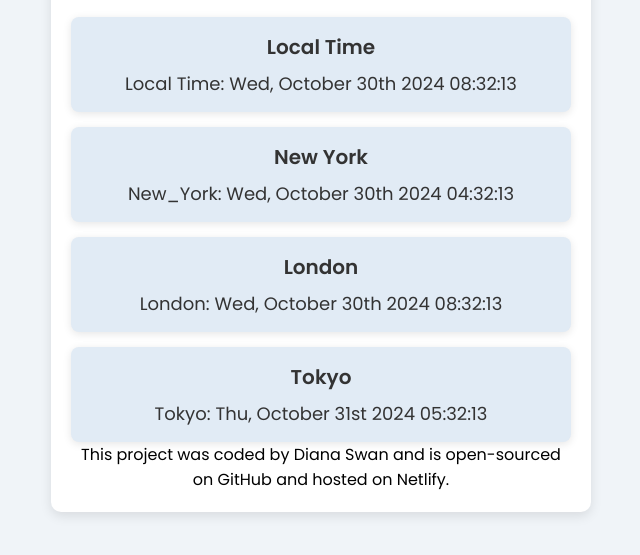
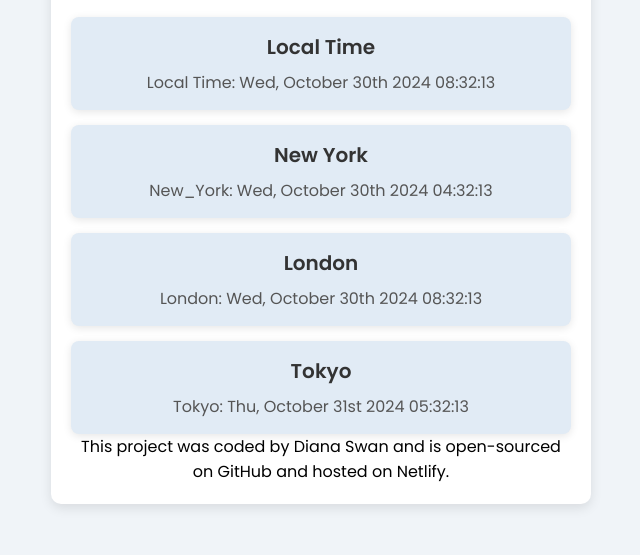
Before and after one commit to DianaSwan/worldclockplusaddonweek2, a website: page index.html in a window 1280 px wide. Shown: the part 205-760 px from the top of the page, without its empty margins (319-959 px from the left). Drawn offline with Linux system fonts and the light colour scheme.

Commit message:
Trubleshooting CSS

```diff
--- a/src/styles.css
+++ b/src/styles.css
@@ -72,7 +72,7 @@ h1 {
   color: #333;
 }
 
-.time-card-time {
-  font-size: 18px;
+.time-card-details {
+  font-size: 16px;
   color: #555;
 }
```
